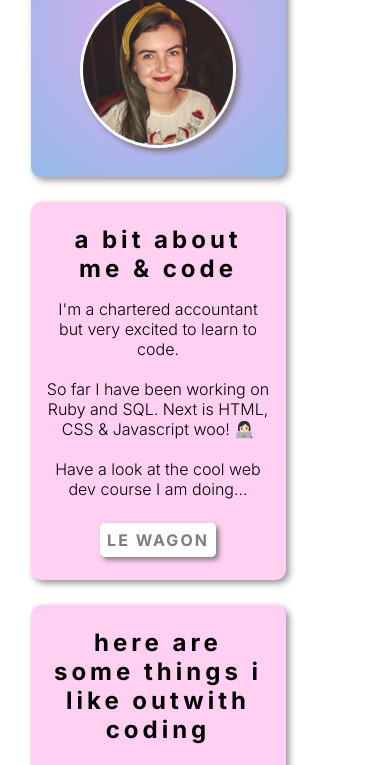
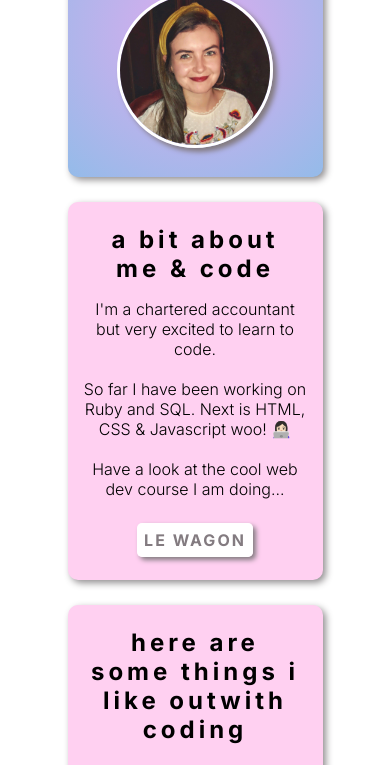
Before and after one commit to timminsss/profile, a plain HTML site: page index.html in a window 390 px wide. Shown: the part 142-907 px from the top of the page. Drawn offline with Linux system fonts and the light colour scheme.

Commit message:
push to gh

```diff
--- a/style.css
+++ b/style.css
@@ -92,6 +92,8 @@ h1, h2 {
   /* For a screen < 720px, this CSS will be read */
   .container {
     width: 500px;
+    text-align: centre;
+    margin: 0 auto;
   }
   .list-inline-item {
     padding: 5px;
@@ -104,6 +106,7 @@ h1, h2 {
   /* For a screen < 540px, this CSS will be read */
   .container {
     width: 300px;
+    margin: 0 auto;
   }
   .list-inline-item {
     line-height: 50%;
```
